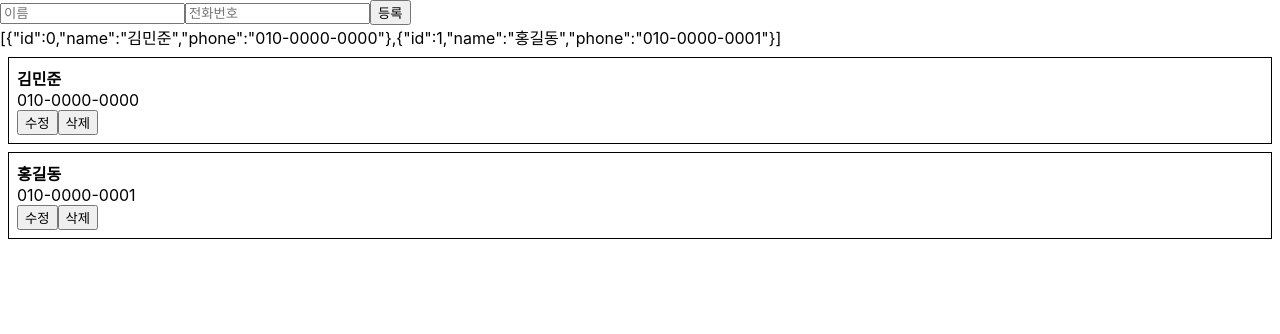
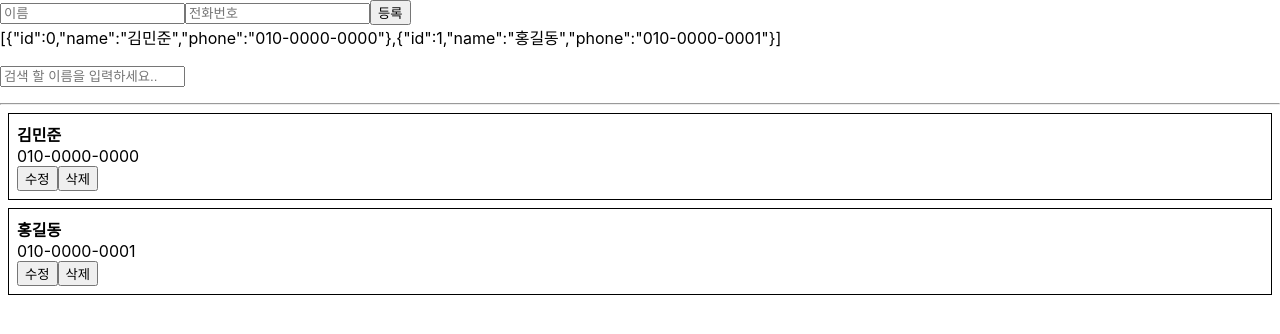
Before and after one commit to JC-OH/React-PhoneBook, a React (Create React App) app: page / in a window 1280 px wide. Shown: the top 334 px of the page. Built offline with nearby package versions, Linux system fonts and the light colour scheme.

Commit message:
불변성을 지키는 이유와 업데이트 최적화 - 데이터 필터링 구현하기

```diff
--- a/src/App.js
+++ b/src/App.js
@@ -21,9 +21,14 @@
         name: '홍길동',
         phone: '010-0000-0001'
       }
-    ]
+    ],
+    keyword: ''
   }
-
+    handleChange = (e) => {
+        this.setState({
+            keyword: e.target.value,
+        });
+    }
   // 이제 state 안에 있는 값들을 부모 컴포넌트에게 전달해줄 차례입니다.
   // 이러한 상황에는, 부모 컴포넌트에서 메소드를 만들고,
   // 이 메소드를 자식에게 전달한 다음에 자식 내부에서 호출하는 방식을 사용합니다.
@@ -61,7 +66,11 @@
   }
 
   render() {
-    const { information } = this.state;
+    const { information, keyword  } = this.state;
+      const filteredList = information.filter(
+          info => info.name.indexOf(keyword) !== -1
+      );
+
     return (
         <div>
           <PhoneForm
@@ -69,12 +78,21 @@
           />
           {/*render 함수에서는 information 값을 문자열로 변환하여 보여주었습니다.*/}
           {JSON.stringify(information)}
+
+            <p>
+                <input
+                    placeholder="검색 할 이름을 입력하세요.."
+                    onChange={this.handleChange}
+                    value={keyword}
+                />
+            </p>
+            <hr />
           {/*
           id 를 파라미터로 받아오는 handleRemove 라는 함수를 만드시고, PhoneInfoList 로 전달하세요.
           PhoneInfoList 에서는 props 로 전달받은 onRemove 를 그대로 전달해주겠습니다.
           */}
           <PhoneInfoList
-              data={this.state.information}
+              data={filteredList}
               onRemove={this.handleRemove}
               onUpdate={this.handleUpdate}
           />
--- a/src/components/PhoneInfo.js
+++ b/src/components/PhoneInfo.js
@@ -53,7 +53,18 @@
             [name]: value
         });
     }
-
+    // 실제로 바뀌지 않는 컴포넌트들은 DOM 변화가 일어나지는 않겠지만,
+    // Virtual DOM 에 그리는 자원도 아껴주기 위해서 우리는 shouldComponentUpdate 를 통하여 최적화 해줄 수 있습니다.
+    shouldComponentUpdate(nextProps, nextState) {
+        // 수정 상태가 아니고, info 값이 같다면 리렌더링 안함
+        if (!this.state.editing
+            && !nextState.editing
+            && nextProps.info === this.props.info) {
+            return false;
+        }
+        // 나머지 경우엔 리렌더링함
+        return true;
+    }
 
     componentDidUpdate(prevProps, prevState) {
         // 여기서는, editing 값이 바뀔 때 처리 할 로직이 적혀있습니다.
@@ -78,6 +89,8 @@
         }
     }
     render() {
+        console.log('render PhoneInfo ' + this.props.info.id);
+
         const style = {
             border: '1px solid black',
             padding: '8px',
--- a/src/components/PhoneInfoList.js
+++ b/src/components/PhoneInfoList.js
@@ -14,12 +14,28 @@
         onUpdate: () => console.warn('onUpdate not defined'),
     }
 
+    // App 이 리렌더링됨에 따라 PhoneInfoList 도 리렌더링이 되고 있죠.
+    // 물론, 실제로 변화가 일어나진 않으니 지금은 Virtual DOM 에만 리렌더링 합니다.
+    // 지금의 상황에는 별로 큰 문제가 되지 않는데, 리스트 내부의 아이템이 몇백개,
+    // 몇천개가 된다면 이렇게 Virtual DOM 에 렌더링 하는 자원은 아낄 수 있으면 아끼는게 좋습니다.
+    //
+    // 이러한 낭비되는 자원을 아끼기 위해선 우리가 이전에 배웠던 shouldComponentUpdate LifeCycle API 를 사용하면 됩니다.
+    //
+    // 자, PhoneInfoList 에서 shouldComponentUpdate 를 구현해보세요.
+    //
+    // 그냥 단순히 다음 받아올 data 가 현재 data 랑 다른 배열일 때 true 로 설정하게 하면 됩니다.
+    shouldComponentUpdate(nextProps, nextState) {
+        return nextProps.data !== this.props.data;
+    }
+
+
     // 이 컴포넌트에서는 data 라는 배열을 가져와서 map 을 통하여 JSX 로 변환을 해줍니다.
     // 이 과정에서, key 라는 값도 설정이 되었는데요, 여기서 key 는 리액트에서 배열을 렌더링을 할 때 꼭 필요한 값입니다.
     // 리액트는 배열을 렌더링 할 때 값을 통하여 업데이트 성능을 최적화하는데요, 한번 다음 예시를 살펴보세요.
 
     // 데이터를 컴포넌트로 렌더링하는 과정에서 PhoneInfo 에 onUpdate 를 그대로 전달해주었습니다.
     render() {
+        console.log('render PhoneInfoList');
         const { data, onRemove, onUpdate  } = this.props;
 
         const list = data.map(
```
